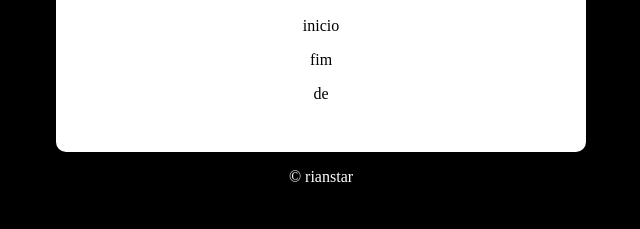
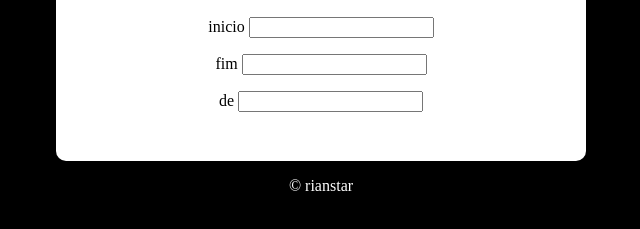
Before and after one commit to stardevrnx/js-rnx, a plain HTML site: page index.html in a window 1280 px wide. Shown: the part 73-302 px from the top of the page, without its empty margins (319-959 px from the left). Drawn offline with Linux system fonts and the light colour scheme.

Commit message:
html file

```diff
--- a/index.html
+++ b/index.html
@@ -14,9 +14,9 @@
                     <h1>vamos contar?</h1>
 
                     <div class="dados">
-                        <p>inicio</p>
-                        <p>fim</p>
-                        <p>de</p>
+                        <p>inicio <input type="number" name="inicio" id="txti"> </p>
+                        <p>fim <input type="number" name="fim" id="txtf"> </p>
+                        <p>de <input type="number" name="de-tantos" id="txtd"> </p>
                     </div>
 
                     <div class="res">
```
